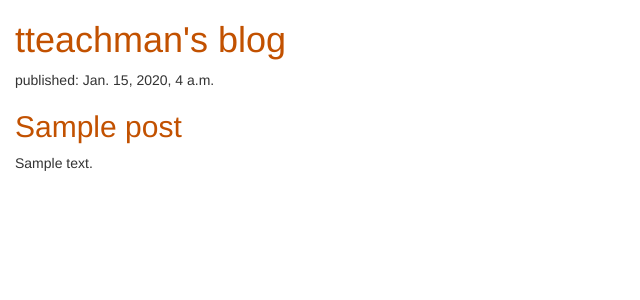
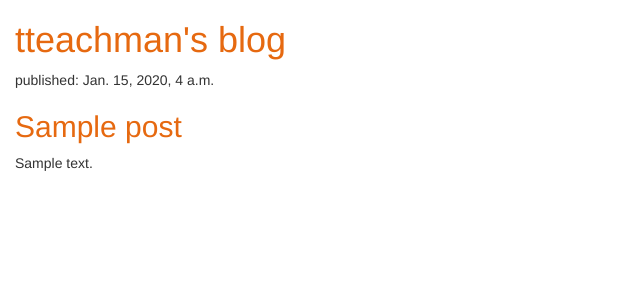
Before and after one commit to tteachman/ISQA4380, a Django app: page / in a window 1280 px wide. Shown: the top 300 px of the page, without its empty margins (0-640 px from the left). Run offline with Django 3.2, Linux system fonts and the light colour scheme; tables that the repository leaves empty hold one stand-in row (values such as "Sample post"); some libraries are stand-ins or nearby versions.

Commit message:
CSS update

```diff
--- a/blog/static/css/blog.css
+++ b/blog/static/css/blog.css
@@ -1,5 +1,5 @@
 h1 a, h2 a {
-    color: #C25100;
+    color: rgb(230, 105, 16);
 }
 body {
     padding-left: 15px;
```
